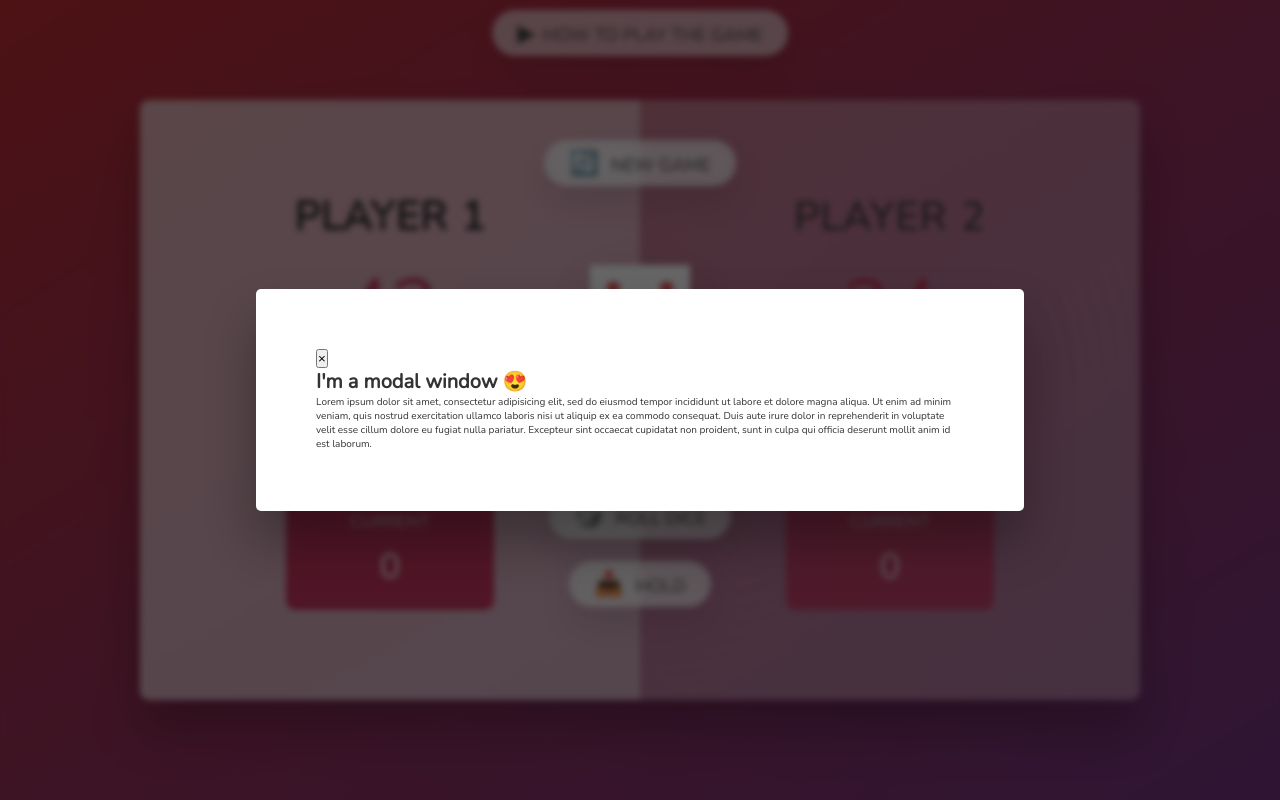
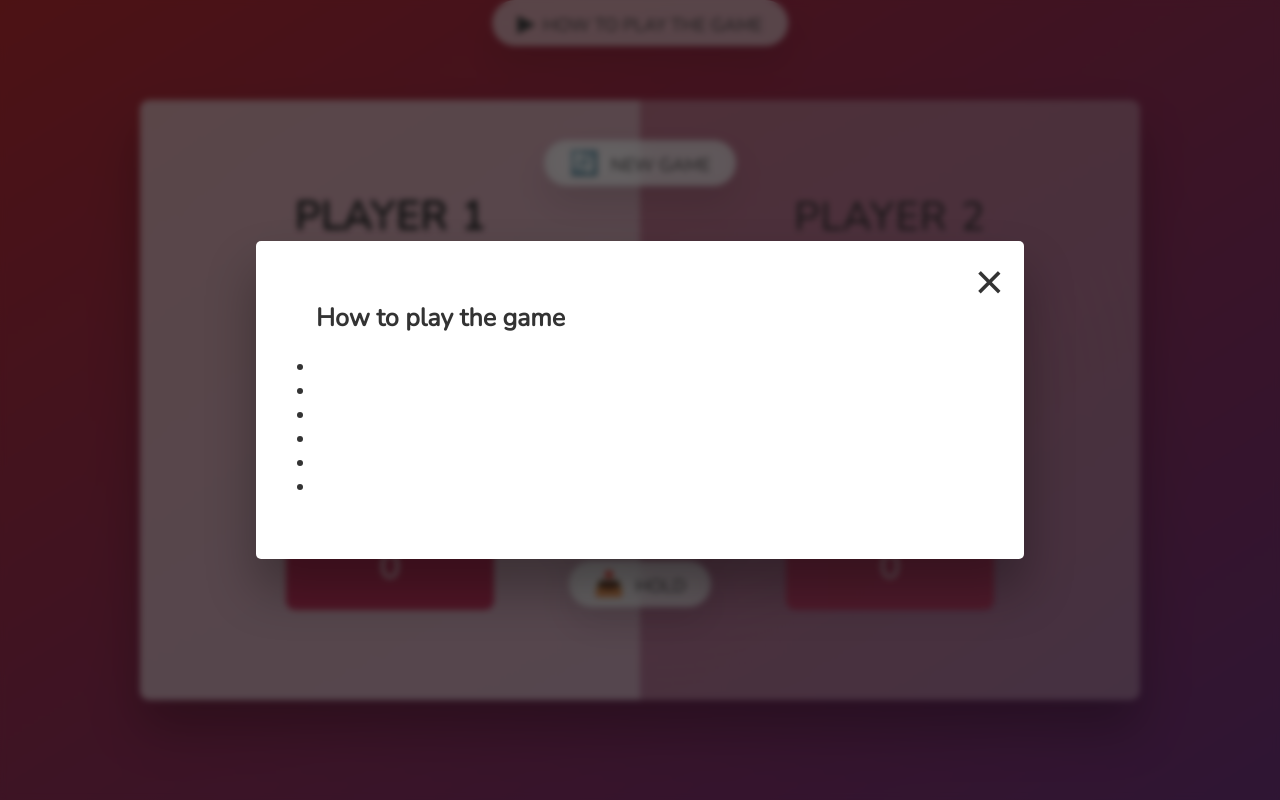
Before and after one commit to od-code/JS-practice-assignments, a plain HTML site: page Projects/Ping game/index.html in a window 1280 px wide. Both pictures are taken after a click on the button "▶HOW TO PLAY THE GAME". Drawn offline with nearby package versions, Linux system fonts and the light colour scheme.

Commit message:
Added the modal for game instructions

```diff
--- a/Projects/Ping game/index.html
+++ b/Projects/Ping game/index.html
@@ -12,7 +12,7 @@
     <main>
       <section class="player player--0 player--active">
         <h2 class="name" id="name--0">Player 1</h2>
-        <p class="score" id="score--0">43</p>
+        <p class="score" id="score--0">0</p>
         <div class="current">
           <p class="current-label">Current</p>
           <p class="current-score" id="current--0">0</p>
@@ -20,7 +20,7 @@
       </section>
       <section class="player player--1">
         <h2 class="name" id="name--1">Player 2</h2>
-        <p class="score" id="score--1">24</p>
+        <p class="score" id="score--1">0</p>
         <div class="current">
           <p class="current-label">Current</p>
           <p class="current-score" id="current--1">0</p>
@@ -34,16 +34,15 @@
     </main>
     <div class="modal hidden">
       <button class="close-modal">&times;</button>
-      <h1>I'm a modal window 😍</h1>
-      <p>
-        Lorem ipsum dolor sit amet, consectetur adipisicing elit, sed do eiusmod
-        tempor incididunt ut labore et dolore magna aliqua. Ut enim ad minim
-        veniam, quis nostrud exercitation ullamco laboris nisi ut aliquip ex ea
-        commodo consequat. Duis aute irure dolor in reprehenderit in voluptate
-        velit esse cillum dolore eu fugiat nulla pariatur. Excepteur sint
-        occaecat cupidatat non proident, sunt in culpa qui officia deserunt
-        mollit anim id est laborum.
-      </p>
+      <h1>How to play the game</h1>
+      <ul>
+        <li></li>
+        <li></li>
+        <li></li>
+        <li></li>
+        <li></li>
+        <li></li>
+      </ul>
     </div>
     <div class="overlay hidden"></div>
     <script src="script.js"></script>
--- a/Projects/Ping game/style.css
+++ b/Projects/Ping game/style.css
@@ -19,15 +19,14 @@ body {
   background-image: linear-gradient(to top left, #753682 0%, #bf2e34 100%);
   display: grid;
   place-content: center;
-  /* align-items: center;
-  justify-content: center; */
 }
 /* HOW TO PLAY PLAY THE GAME BUTTON  */
-.instruction {
-  position: absolute;
+.instruction .btn {
+  /* position: absolute; */
   top: 1rem;
   left: 2rem;
   color: #fff;
+  margin-bottom: 10rem;
   /* width: 3rem; */
 }
 
@@ -200,3 +199,22 @@ main {
   backdrop-filter: blur(3px);
   z-index: 5;
 }
+.close-modal {
+  position: absolute;
+  top: 1.2rem;
+  right: 2rem;
+  font-size: 5rem;
+  color: #333;
+  cursor: pointer;
+  border: none;
+  background: none;
+}
+
+h1 {
+  font-size: 2.5rem;
+  margin-bottom: 2rem;
+}
+
+ul li {
+  font-size: 1.8rem;
+}
```
